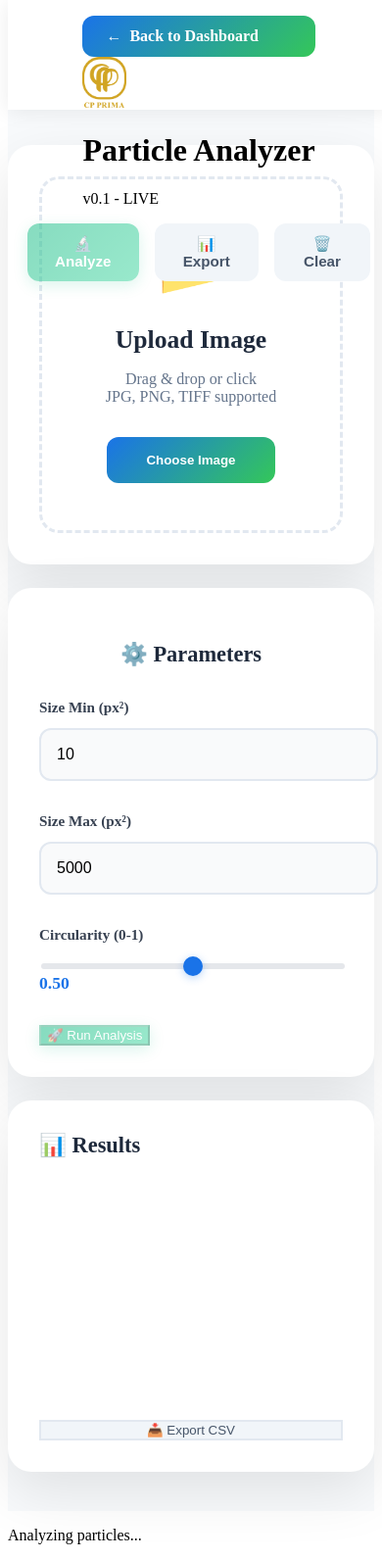
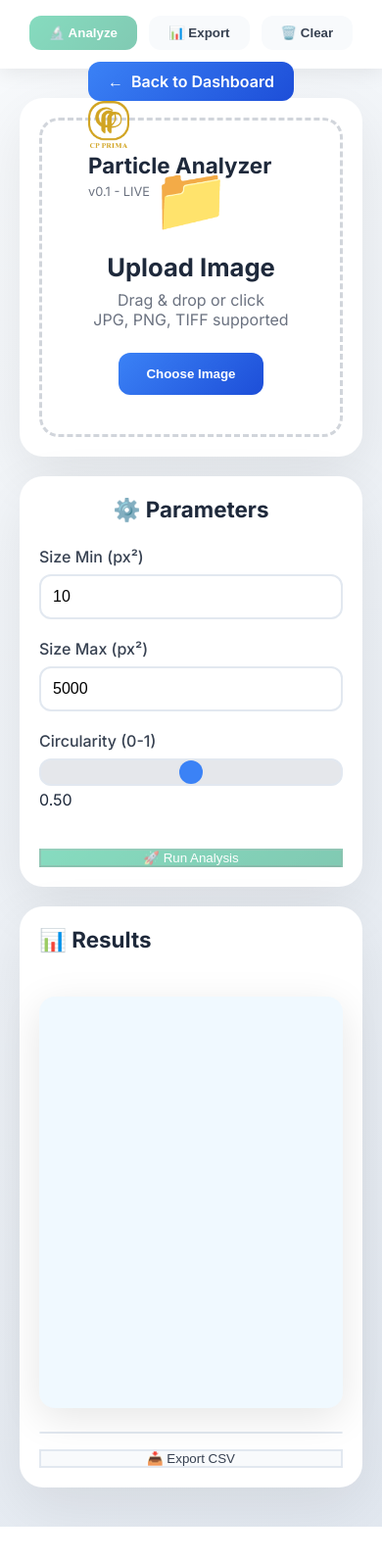
Before and after one commit to Ariel-CPP/Aqua-Insight-0.1, a plain HTML site: page features/particle-analyzer/index.html in a window 390 px wide. Shown: the whole page at 98% size. After the commit the page ends 1558 px from the top, so only its background shows below. Drawn offline with Linux system fonts and the light colour scheme; files that its build step writes are made by us from their sources.

Commit message:
Update style.css

```diff
--- a/features/particle-analyzer/css/style.css
+++ b/features/particle-analyzer/css/style.css
@@ -1,33 +1,21 @@
-/* Particle Analyzer - Dedicated Styles */
-.analyzer-main {
-    padding: 140px 0 40px;
-    min-height: calc(100vh - 120px);
-    background: #f8fafc;
+/* Particle Analyzer - COMPLETE WORKING */
+* { margin: 0; padding: 0; box-sizing: border-box; }
+
+body {
+    font-family: 'Inter', sans-serif;
+    background: linear-gradient(135deg, #f8fafc 0%, #e2e8f0 100%);
+    color: #1e293b;
 }
 
-.analyzer-grid {
-    display: grid;
-    grid-template-columns: 1fr 320px 1fr;
-    gap: 2rem;
-    max-width: 1400px;
-    margin: 0 auto;
-}
+.container { max-width: 1400px; margin: 0 auto; padding: 0 20px; }
 
-@media (max-width: 1200px) {
-    .analyzer-grid {
-        grid-template-columns: 1fr;
-        gap: 1.5rem;
-    }
-}
-
-/* Header */
 .header {
     background: white;
-    box-shadow: 0 2px 20px rgba(0,0,0,0.08);
     position: fixed;
     top: 0;
     width: 100%;
-    z-index: 1000;
+    z-index: 100;
+    box-shadow: 0 4px 20px rgba(0,0,0,0.08);
 }
 
 .header .container {
@@ -35,100 +23,99 @@
     justify-content: space-between;
     align-items: center;
     padding: 1rem 20px;
-    height: 80px;
-    max-width: 1400px;
-    margin: 0 auto;
+    height: 70px;
 }
 
 .back-btn {
     display: flex;
     align-items: center;
-    gap: 0.5rem;
-    background: linear-gradient(135deg, #1a73e8, #34c759);
+    gap: 8px;
+    background: linear-gradient(135deg, #3b82f6, #1d4ed8);
     color: white;
-    padding: 0.75rem 1.5rem;
+    padding: 10px 20px;
     border-radius: 12px;
     text-decoration: none;
     font-weight: 600;
-    transition: all 0.3s ease;
 }
 
-.back-btn:hover {
-    transform: translateY(-2px);
-    box-shadow: 0 8px 25px rgba(26, 115, 232, 0.4);
+.logo-img { width: 42px; height: 48px; object-fit: contain; }
+
+.system-info h1 {
+    font-size: 1.4rem;
+    font-weight: 700;
+    margin: 0 0 2px 0;
 }
 
-.logo-img {
-    width: 45px;
-    height: 52px;
-    object-fit: contain;
+.system-info span {
+    font-size: 0.8rem;
+    color: #6b7280;
 }
 
 .header-right {
     display: flex;
-    gap: 1rem;
+    gap: 12px;
 }
 
 .header-right button {
-    padding: 0.75rem 1.5rem;
+    padding: 10px 20px;
     border-radius: 12px;
+    border: none;
     font-weight: 600;
-    border: none;
     cursor: pointer;
-    transition: all 0.3s ease;
-    font-size: 0.95rem;
+    transition: all 0.3s;
 }
 
 .analyze-btn {
-    background: linear-gradient(135deg, #10b981, #34d399);
+    background: linear-gradient(135deg, #10b981, #059669);
     color: white;
-    box-shadow: 0 4px 15px rgba(16, 185, 129, 0.3);
 }
 
-.analyze-btn:hover:not(:disabled) {
+.analyze-btn:hover:not(:disabled), .analyze-btn:not(:disabled) {
     transform: translateY(-2px);
-    box-shadow: 0 8px 25px rgba(16, 185, 129, 0.4);
+    box-shadow: 0 8px 25px rgba(16, 185, 129, 0.3);
 }
 
-.analyze-btn:disabled {
-    opacity: 0.5;
-    cursor: not-allowed;
-    transform: none;
-}
+.analyze-btn:disabled { opacity: 0.5; cursor: not-allowed; }
 
 .export-btn, .clear-btn {
-    background: #f1f5f9;
-    color: #475569;
+    background: #f8fafc;
+    color: #374151;
     border: 2px solid #e2e8f0;
 }
 
 .export-btn:hover:not(:disabled), .clear-btn:hover {
-    background: #e2e8f0;
-    border-color: #cbd5e1;
+    background: #f1f5f9;
 }
 
-/* Upload Panel */
-.upload-panel {
+.analyzer-main { padding: 100px 0 40px; }
+
+.analyzer-grid {
+    display: grid;
+    grid-template-columns: 1fr 380px 1fr;
+    gap: 24px;
+}
+
+@media (max-width: 1200px) {
+    .analyzer-grid { grid-template-columns: 1fr; gap: 20px; }
+}
+
+.upload-panel, .controls-panel, .results-panel {
     background: white;
     border-radius: 24px;
-    padding: 2.5rem;
-    box-shadow: 0 20px 60px rgba(0,0,0,0.1);
-    height: fit-content;
+    padding: 30px;
+    box-shadow: 0 20px 60px rgba(0,0,0,0.08);
 }
 
 .upload-area {
+    border: 3px dashed #d1d5db;
+    border-radius: 20px;
+    padding: 40px 20px;
     text-align: center;
-    border: 3px dashed #e2e8f0;
-    border-radius: 20px;
-    padding: 3rem 2rem;
     cursor: pointer;
-    transition: all 0.3s ease;
+    transition: all 0.3s;
 }
 
-.upload-area:hover {
-    border-color: #1a73e8;
-    background: #f0f9ff;
-}
+.upload-area:hover { border-color: #3b82f6; background: #eff6ff; }
 
 .upload-area.dragover {
     border-color: #10b981;
@@ -137,243 +124,163 @@
 
 .upload-icon {
     font-size: 4rem;
-    margin-bottom: 1.5rem;
+    margin-bottom: 16px;
 }
 
 .upload-area h3 {
     font-size: 1.6rem;
     font-weight: 700;
-    color: #1e293b;
-    margin-bottom: 1rem;
+    margin-bottom: 8px;
 }
 
 .upload-area p {
-    color: #64748b;
-    margin-bottom: 2rem;
+    color: #6b7280;
+    margin-bottom: 24px;
 }
 
 .upload-btn {
-    background: linear-gradient(135deg, #1a73e8, #34c759);
+    background: linear-gradient(135deg, #3b82f6, #1d4ed8);
     color: white;
-    padding: 1rem 2.5rem;
+    padding: 14px 28px;
     border-radius: 12px;
+    border: none;
     font-weight: 600;
-    border: none;
     cursor: pointer;
-    transition: all 0.3s ease;
 }
 
-.upload-btn:hover {
-    transform: translateY(-2px);
-    box-shadow: 0 8px 25px rgba(26, 115, 232, 0.4);
-}
-
-/* RGB Stack */
-.rgb-stack {
-    margin-top: 2rem;
-    padding-top: 2rem;
-    border-top: 2px solid #f1f5f9;
-}
-
-.rgb-stack h4 {
-    font-size: 1.2rem;
-    color: #1e293b;
-    margin-bottom: 1.5rem;
-}
-
-.channel-buttons {
-    display: flex;
-    gap: 0.5rem;
-    margin-bottom: 1.5rem;
-    flex-wrap: wrap;
-}
-
-.channel-btn {
-    padding: 0.75rem 1.25rem;
-    border: 2px solid #e2e8f0;
-    background: white;
-    border-radius: 25px;
-    font-weight: 600;
-    cursor: pointer;
-    transition: all 0.3s ease;
-}
-
-.channel-btn.active,
-.channel-btn:hover {
-    border-color: #1a73e8;
-    background: #1a73e8;
-    color: white;
+.image-preview {
+    margin-top: 20px;
+    text-align: center;
 }
 
 .preview-canvas {
-    width: 100%;
-    max-height: 300px;
-    border-radius: 12px;
-    box-shadow: 0 8px 30px rgba(0,0,0,0.1);
+    max-width: 100%;
+    max-height: 350px;
+    border-radius: 16px;
+    box-shadow: 0 10px 40px rgba(0,0,0,0.1);
 }
 
-/* Controls Panel */
-.controls-panel {
-    background: white;
-    border-radius: 24px;
-    padding: 2.5rem;
-    box-shadow: 0 20px 60px rgba(0,0,0,0.1);
-    height: fit-content;
+.threshold-controls {
+    margin-top: 20px;
+    padding: 20px;
+    background: #f8fafc;
+    border-radius: 16px;
 }
 
-.controls-panel h3 {
-    font-size: 1.4rem;
-    color: #1e293b;
-    margin-bottom: 2rem;
-    text-align: center;
+.threshold-controls label {
+    display: block;
+    margin-bottom: 12px;
+    font-weight: 500;
 }
 
-.control-group {
-    margin-bottom: 2rem;
-}
-
-.control-group label {
-    display: block;
-    font-weight: 600;
-    color: #374151;
-    margin-bottom: 0.75rem;
-    font-size: 0.95rem;
-}
-
-.control-group input[type="range"] {
+input[type="range"] {
     width: 100%;
-    height: 6px;
-    border-radius: 3px;
+    height: 8px;
+    border-radius: 4px;
     background: #e5e7eb;
     outline: none;
     -webkit-appearance: none;
 }
 
-.control-group input[type="range"]::-webkit-slider-thumb {
+input[type="range"]::-webkit-slider-thumb {
     -webkit-appearance: none;
-    width: 20px;
-    height: 20px;
+    width: 24px;
+    height: 24px;
     border-radius: 50%;
-    background: #1a73e8;
+    background: #3b82f6;
     cursor: pointer;
-    box-shadow: 0 2px 8px rgba(26, 115, 232, 0.3);
 }
 
-.control-group input[type="number"] {
+.controls-panel h3, .results-panel h3 {
+    font-size: 1.4rem;
+    margin-bottom: 24px;
+    text-align: center;
+    color: #1e293b;
+}
+
+.control-group {
+    margin-bottom: 20px;
+}
+
+.control-group label {
+    display: block;
+    margin-bottom: 8px;
+    font-weight: 500;
+    color: #374151;
+}
+
+.control-group input {
     width: 100%;
-    padding: 1rem;
+    padding: 12px;
     border: 2px solid #e2e8f0;
     border-radius: 12px;
-    font-size: 1rem;
-    background: #f9fafb;
-    transition: all 0.3s ease;
+    font-size: 16px;
 }
 
-.control-group input[type="number"]:focus {
-    border-color: #1a73e8;
-    box-shadow: 0 0 0 3px rgba(26, 115, 232, 0.1);
+.control-group input:focus {
+    border-color: #3b82f6;
+    box-shadow: 0 0 0 3px rgba(59, 130, 246, 0.1);
 }
 
-#thresholdValue, #circularityValue {
-    font-weight: 700;
-    color: #1a73e8;
-    font-size: 1.1rem;
-}
-
-/* Results Panel */
-.results-panel {
-    background: white;
-    border-radius: 24px;
-    padding: 2.5rem;
-    box-shadow: 0 20px 60px rgba(0,0,0,0.1);
-    display: flex;
-    flex-direction: column;
-    gap: 2rem;
-}
+.full-width { width: 100% !important; margin-top: 20px; }
 
 .results-header {
     display: flex;
     justify-content: space-between;
     align-items: center;
-    flex-wrap: wrap;
-    gap: 1rem;
+    margin-bottom: 20px;
 }
 
-.results-header h3 {
-    font-size: 1.4rem;
-    color: #1e293b;
-    margin: 0;
+.stats {
+    display: flex;
+    gap: 24px;
+    font-size: 14px;
 }
 
-.stats-summary {
-    display: flex;
-    gap: 2rem;
-    flex-wrap: wrap;
-}
-
-.stat-item {
-    display: flex;
-    flex-direction: column;
-    align-items: center;
-    gap: 0.25rem;
-}
-
-.stat-label {
-    font-size: 0.85rem;
-    color: #64748b;
-    font-weight: 500;
-}
-
-.stat-value {
-    font-size: 1.5rem;
+.stats span strong {
+    color: #10b981;
     font-weight: 700;
-    color: #10b981;
-}
-
-.result-canvas-container {
-    flex: 1;
-    min-height: 400px;
-    border-radius: 16px;
-    overflow: hidden;
-    box-shadow: 0 10px 40px rgba(0,0,0,0.1);
 }
 
 .result-canvas {
     width: 100%;
-    height: 100%;
-    object-fit: contain;
+    height: 420px;
+    border-radius: 16px;
+    background: #f0f9ff;
+    box-shadow: 0 10px 40px rgba(0,0,0,0.1);
 }
 
-.particles-table {
-    overflow-x: auto;
+.table-container {
+    max-height: 300px;
+    overflow: auto;
+    margin-top: 20px;
+    border-radius: 12px;
+    border: 1px solid #e2e8f0;
 }
 
 table {
     width: 100%;
     border-collapse: collapse;
-    font-size: 0.9rem;
+    background: white;
 }
 
 th, td {
-    padding: 1rem 0.75rem;
+    padding: 12px 8px;
     text-align: left;
-    border-bottom: 1px solid #f1f5f9;
+    border-bottom: 1px solid #f3f4f6;
 }
 
 th {
     background: #f8fafc;
     font-weight: 600;
-    color: #374151;
     position: sticky;
     top: 0;
+    z-index: 10;
 }
 
-tbody tr:hover {
-    background: #f8fafc;
-}
+tbody tr:hover { background: #f9fafb; }
 
-/* Loading Overlay */
-.loading-overlay {
+.loading {
     display: none;
     position: fixed;
     top: 0;
@@ -381,92 +288,37 @@ tbody tr:hover {
     width: 100%;
     height: 100%;
     background: rgba(0,0,0,0.8);
-    z-index: 2000;
-    backdrop-filter: blur(5px);
-}
-
-.loading-overlay.active {
-    display: flex;
+    z-index: 999;
     align-items: center;
     justify-content: center;
 }
 
-.loading-content {
-    text-align: center;
-    color: white;
-    background: rgba(30, 41, 59, 0.95);
-    padding: 3rem;
-    border-radius: 24px;
-    box-shadow: 0 25px 80px rgba(0,0,0,0.5);
-}
+.loading.show { display: flex; }
 
-.loading-spinner {
+.loading .spinner {
     width: 60px;
     height: 60px;
-    margin-bottom: 1.5rem;
-}
-
-@media (max-width: 768px) {
-    .header .container {
-        flex-direction: column;
-        gap: 1rem;
-    }
-
-    .header-right {
-        width: 100%;
-        justify-content: center;
-    }
-
-    .upload-panel, .controls-panel, .results-panel {
-        padding: 2rem;
-    }
-}
-
-/* Loading Spinner - NO IMAGE NEEDED */
-.loading-overlay {
-    display: none;
-    position: fixed;
-    top: 0;
-    left: 0;
-    width: 100%;
-    height: 100%;
-    background: rgba(0,0,0,0.8);
-    z-index: 2000;
-    backdrop-filter: blur(5px);
-}
-
-.loading-overlay.active {
-    display: flex;
-    align-items: center;
-    justify-content: center;
-}
-
-.loading-content {
-    text-align: center;
-    color: white;
-    background: rgba(30, 41, 59, 0.98);
-    padding: 3rem 2.5rem;
-    border-radius: 24px;
-    box-shadow: 0 25px 80px rgba(0,0,0,0.5);
-    animation: fadeIn 0.3s ease;
-}
-
-@keyframes fadeIn {
-    from { opacity: 0; transform: scale(0.9); }
-    to { opacity: 1; transform: scale(1); }
-}
-
-.loading-spinner {
-    width: 60px;
-    height: 60px;
-    border: 4px solid rgba(255,255,255,0.2);
+    border: 4px solid rgba(255,255,255,0.3);
     border-top: 4px solid #10b981;
     border-radius: 50%;
     animation: spin 1s linear infinite;
-    margin: 0 auto 1.5rem;
+    margin-bottom: 20px;
 }
 
 @keyframes spin {
     0% { transform: rotate(0deg); }
     100% { transform: rotate(360deg); }
 }
+
+.loading p {
+    color: white;
+    font-size: 1.2rem;
+    font-weight: 500;
+}
+
+@media (max-width: 768px) {
+    .header .container { flex-direction: column; gap: 12px; }
+    .header-right { order: -1; width: 100%; justify-content: center; }
+    .analyzer-grid { grid-template-columns: 1fr; }
+    .upload-panel, .controls-panel, .results-panel { padding: 20px; }
+}
```
